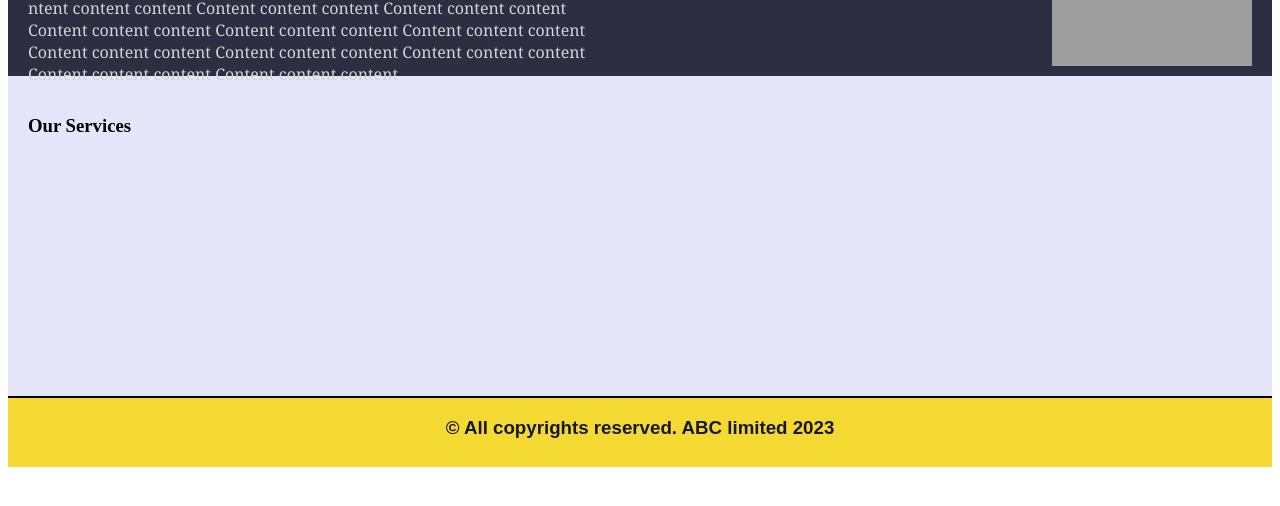
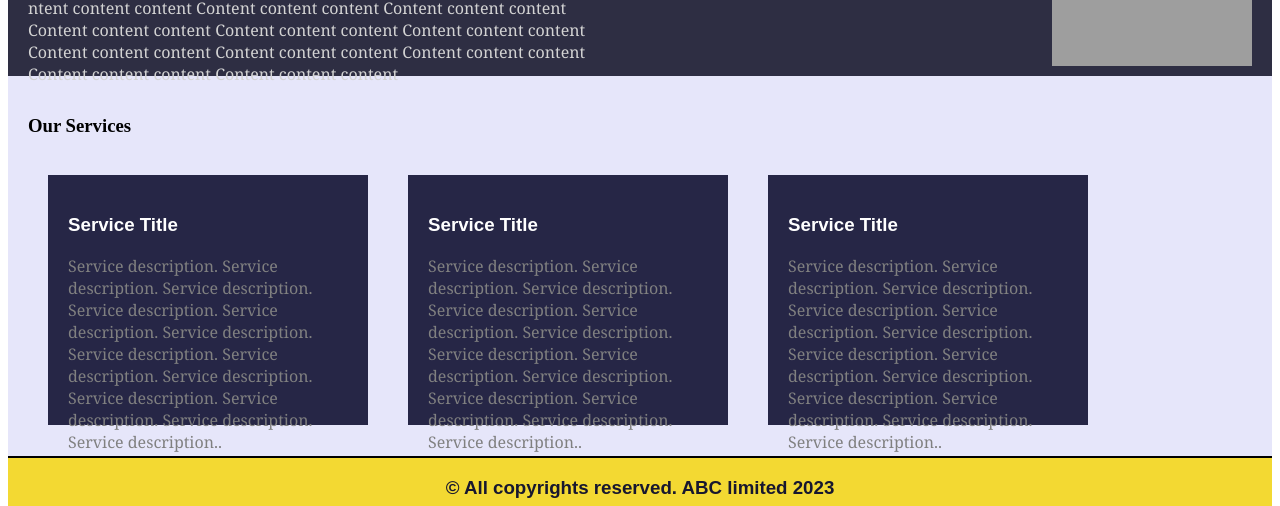
Before and after one commit to vinodh1988/angular-first-demo, an Angular app: page / in a window 1280 px wide. Shown: the part 211-717 px from the top of the page. Built offline with nearby package versions, Linux system fonts and the light colour scheme; grey boxes are pictures that could not be loaded.

Commit message:
service-box

```diff
--- a/src/app/app.component.css
+++ b/src/app/app.component.css
@@ -8,7 +8,7 @@ h1{
 
 #services{
     background-color: lavender;
-    height: 320px;
+    height: 380px;
     box-sizing: border-box;
     padding: 20px;
 }
--- a/src/app/app.component.html
+++ b/src/app/app.component.html
@@ -4,6 +4,10 @@
 
 <div id="services">
  <h3>Our Services</h3>
+ <app-service-box></app-service-box>
+ <app-service-box></app-service-box>
+ <app-service-box></app-service-box>
+
 </div>
 
 <div id="footer">
--- a/src/app/app.module.ts
+++ b/src/app/app.module.ts
@@ -4,11 +4,13 @@ import { BrowserModule } from '@angular/platform-browser';
 import { AppRoutingModule } from './app-routing.module';
 import { AppComponent } from './app.component';
 import { AboutComponent } from './about/about.component';
+import { ServiceBoxComponent } from './service-box/service-box.component';
 
 @NgModule({
   declarations: [
     AppComponent,
-    AboutComponent
+    AboutComponent,
+    ServiceBoxComponent
   ],// specifies or includes all the components.pipes and directives which
   //are part of the module
   imports: [
--- /dev/null
+++ b/src/app/service-box/service-box.component.css
@@ -0,0 +1,19 @@
+.service-box{
+    height:250px;
+    width: 320px;
+    margin: 20px;
+    box-sizing: border-box;
+    padding: 20px;
+    background-color: rgb(38, 38, 70);
+    color: white;
+    float: left;
+}
+
+h3{
+    font-family: Arial, Helvetica, sans-serif;
+}
+
+p{
+    font-family: Georgia, 'Times New Roman', Times, serif;
+    color: gray;
+}
--- /dev/null
+++ b/src/app/service-box/service-box.component.html
@@ -0,0 +1,10 @@
+<div class="service-box">
+  <h3> Service Title</h3>
+  <p>
+    Service description.  Service description.
+    Service description. Service description. Service description. Service description.
+    Service description. Service description. Service description.
+    Service description. Service description.
+    Service description. Service description..
+  </p>
+</div>
```
Also changed, not shown: src/app/service-box/service-box.component.ts (added, +10 -0 lines), 1 other file (tests, documents, lock files or other folders).
